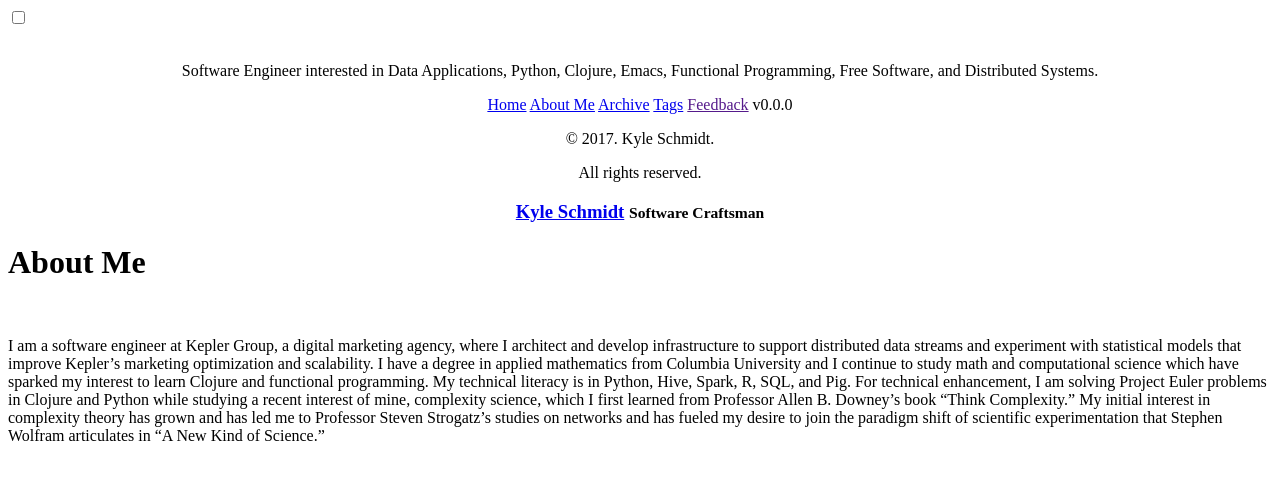
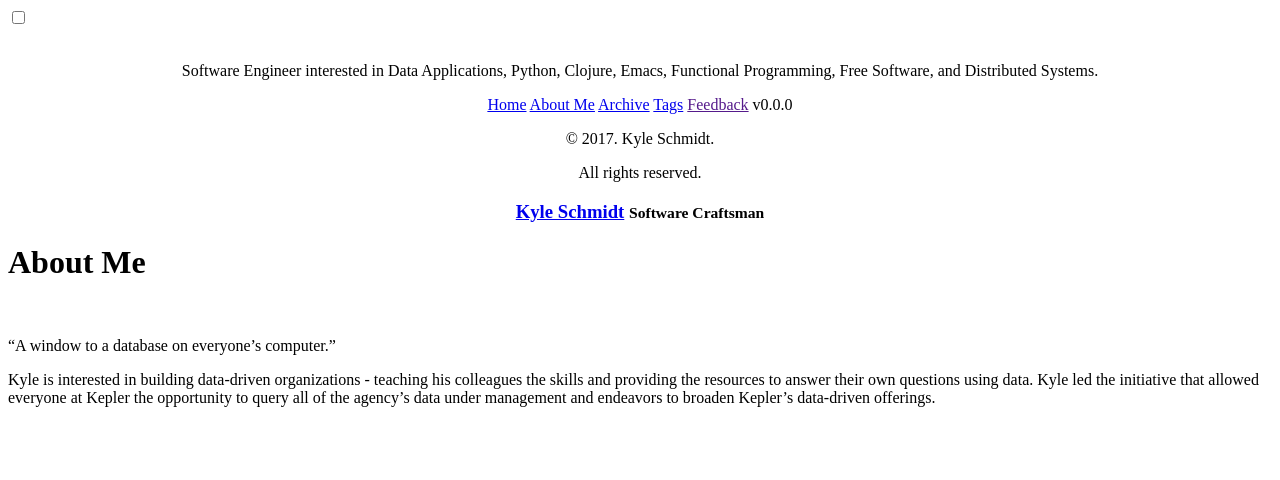
Before and after one commit to k-schmidt/k-schmidt.github.io, a Jekyll site: the page built from about.md, in a window 1280 px wide. Shown: the top 480 px of the page. Built offline with Jekyll 4.4.1, drawn with Linux system fonts in a browser that asks for light colours; nearby versions of some CDN libraries; library files that are not in the unit come from our copies.

Commit message:
revising about section

```diff
--- a/about.md
+++ b/about.md
@@ -7,7 +7,7 @@
 
 <br>
 
-I am a software engineer at Kepler Group, a digital marketing agency, where I architect and develop infrastructure to support distributed data streams and experiment with statistical models that improve Kepler's marketing optimization and scalability.
-I have a degree in applied mathematics from Columbia University and I continue to study math and computational science which have sparked my interest to learn Clojure and functional programming.
-My technical literacy is in Python, Hive, Spark, R, SQL, and Pig. For technical enhancement, I am solving Project Euler problems in Clojure and Python while studying a recent interest of mine, complexity science, which I first learned from Professor Allen B. Downey's book "Think Complexity."
-My initial interest in complexity theory has grown and has led me to Professor Steven Strogatz's studies on networks and has fueled my desire to join the paradigm shift of scientific experimentation that Stephen Wolfram articulates in "A New Kind of Science."
+"A window to a database on everyone's computer."
+
+Kyle is interested in building data-driven organizations - teaching his colleagues the skills and providing the resources to answer their own questions using data.
+Kyle led the initiative that allowed everyone at Kepler the opportunity to query all of the agency's data under management and endeavors to broaden Kepler's data-driven offerings.
```
